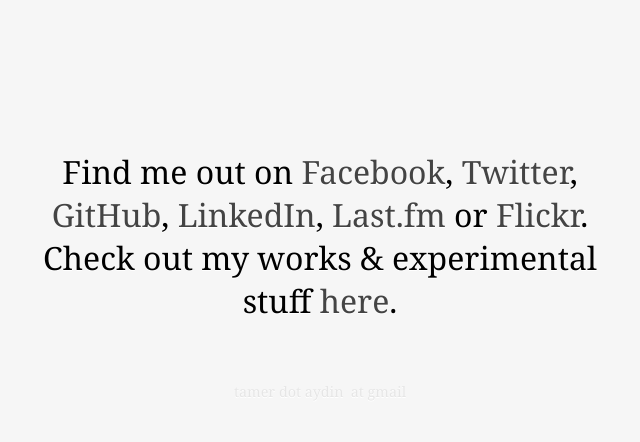
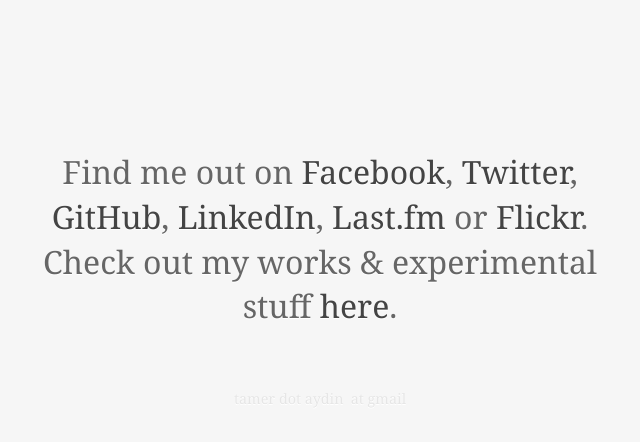
Before and after one commit to tameraydin/tameraydin.github.io, a plain HTML site: page index.html in a window 1280 px wide. Shown: the whole page, without its empty margins (320-960 px from the left). Drawn offline with Linux system fonts and the light colour scheme.

Commit message:
style updates

```diff
--- a/css/main.css
+++ b/css/main.css
@@ -5,6 +5,14 @@ ul, li {
 body {
   background:#f6f6f6;
   font-family:"Georgia", serif;
+  font-size: 1em;
+  line-height: 1.4;
+  color: #666;
+}
+::selection {
+  background: #666;
+  color: #fff;
+  text-shadow: none;
 }
 .wrapper {
   position:relative;
```
